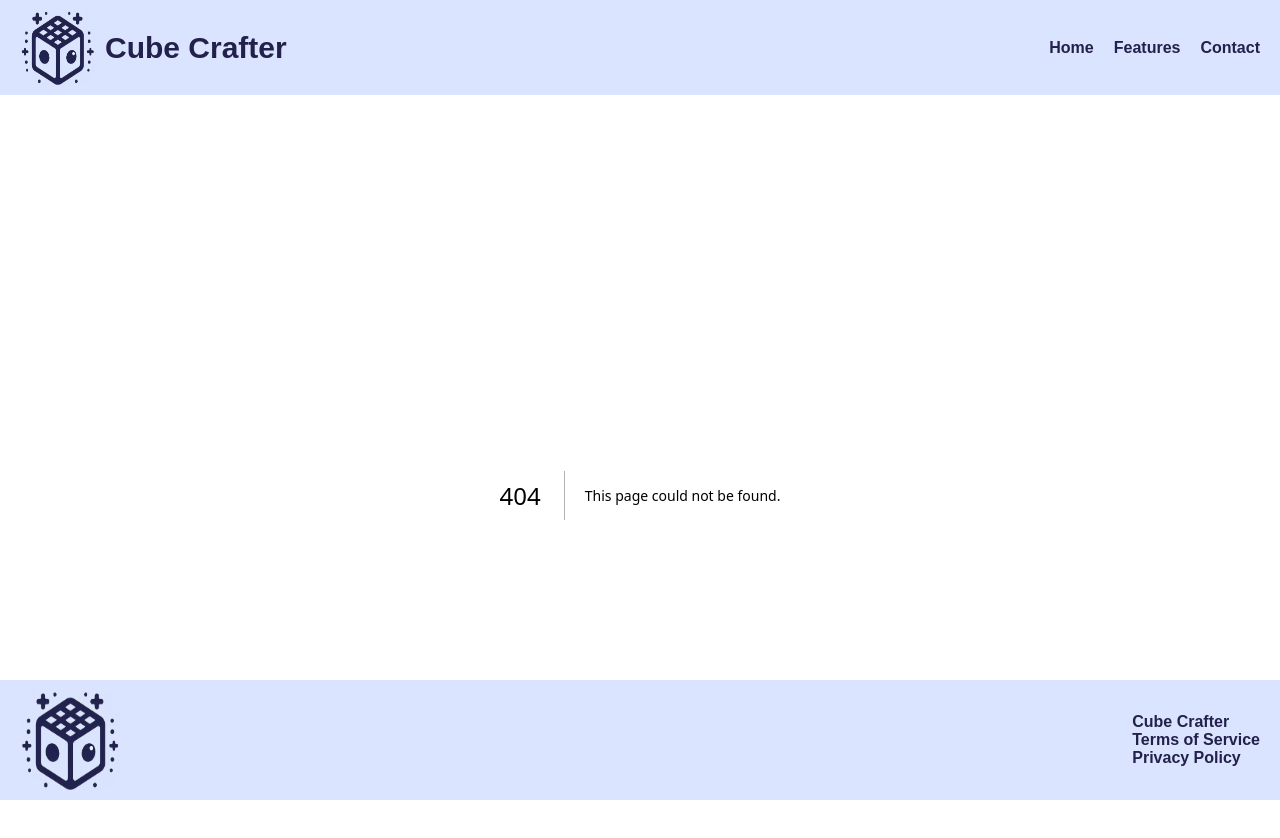
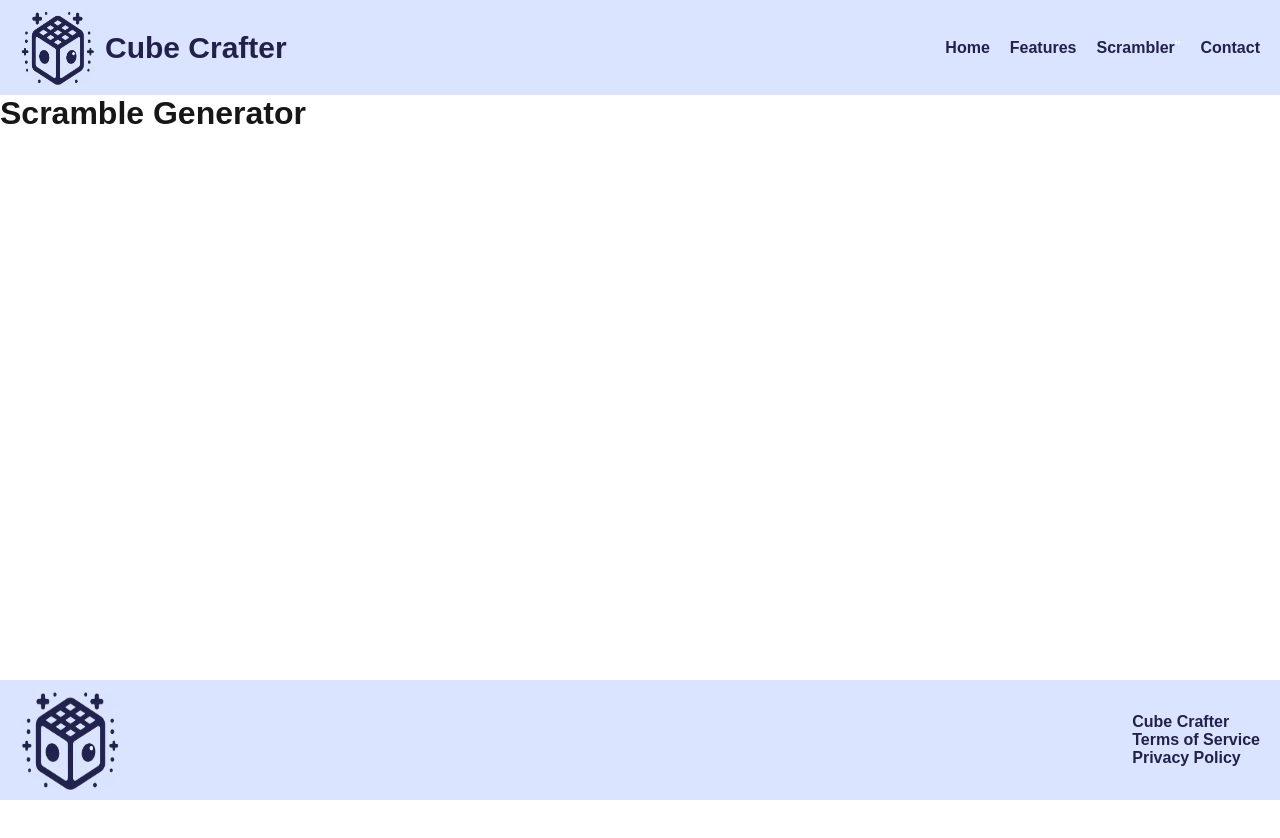
Before and after one commit to timmy0402/cube-crafter-site, a Next.js app: page /scrambler in a window 1280 px wide. Before the commit this address had no page. Shown: the top 838 px of the page. After the commit the page ends 800 px from the top, so only its background shows below. Built offline with nearby package versions, Linux system fonts and the light colour scheme.

Commit message:
added scrambler page

```diff
--- /dev/null
+++ b/src/app/scrambler/page.js
@@ -0,0 +1,10 @@
+import React from "react";
+export default function Scrambler() {
+  return (
+    <>
+      <div className="scrambler">
+        <h1 className="header">Scramble Generator</h1>
+      </div>
+    </>
+  );
+}
--- a/src/components/Navbar.jsx
+++ b/src/components/Navbar.jsx
@@ -1,7 +1,7 @@
 import React from "react";
-import Image from 'next/image';
-import Link from 'next/link';
-import '../styles/Navbar.css';
+import Image from "next/image";
+import Link from "next/link";
+import "../styles/Navbar.css";
 
 const Navbar = () => {
     return (
@@ -11,13 +11,24 @@ const Navbar = () => {
                     src="/images/logo.webp"
                     alt="Cube Crafter Logo"
                     width={75}
-                    height={75} />
+                    height={75}
+                />
                 <p>Cube Crafter</p>
             </div>
             <div className="nav-right">
-                <Link href="/" aria-label="Home">Home</Link>
-                <Link href="/features" aria-label="Features">Features</Link>
-                <Link href="/contact" aria-label="Contact">Contact</Link>
+                <Link href="/" aria-label="Home">
+                    Home
+                </Link>
+                <Link href="/features" aria-label="Features">
+                    Features
+                </Link>
+                <Link href="/scrambler" aria-label="Scrambler">
+                    Scrambler
+                </Link>
+                "
+                <Link href="/contact" aria-label="Contact">
+                    Contact
+                </Link>
             </div>
         </nav>
     );
```
